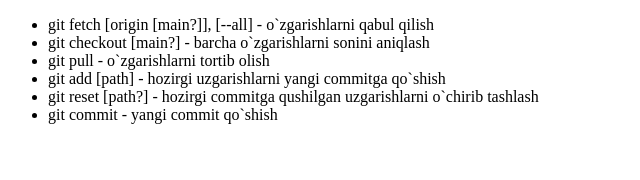
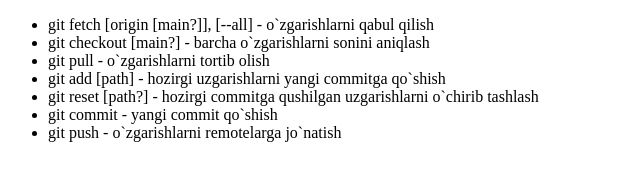
Before and after one commit to gowebcyberhub/effective-spork, a plain HTML site: page git.html in a window 1280 px wide. Shown: the whole page, without its empty margins (0-640 px from the left). Drawn offline with Linux system fonts and the light colour scheme.

Commit message:
yana bitta command qo`shdik(git push)

```diff
--- a/git.html
+++ b/git.html
@@ -25,6 +25,9 @@
         <li>
             git commit - yangi commit qo`shish
         </li>
+        <li>
+            git push - o`zgarishlarni remotelarga jo`natish
+        </li>
     </ul>
 </body>
 </html>
```
